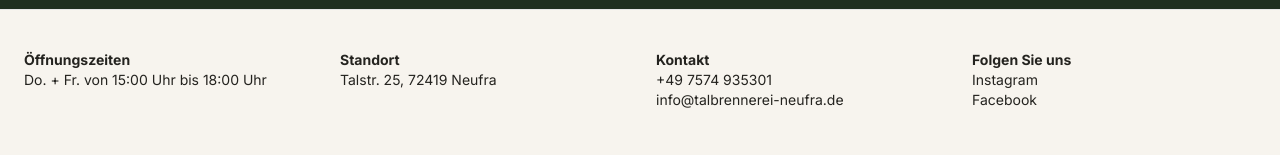
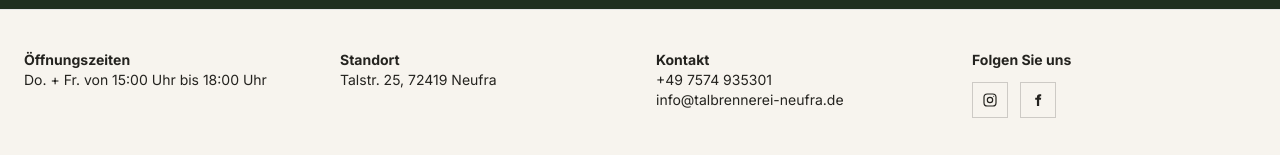
Before and after one commit to katharinadobiosch/tn, a Next.js app: page / in a window 1280 px wide. Shown: the part 3155-3310 px from the top of the page. Built offline with nearby package versions, Linux system fonts and the light colour scheme.

Commit message:
Add social icons to footer

```diff
--- a/src/components/Footer.tsx
+++ b/src/components/Footer.tsx
@@ -22,8 +22,54 @@ export function Footer() {
 
         <div>
           <strong>Folgen Sie uns</strong>
-          <p>Instagram</p>
-          <p>Facebook</p>
+
+          <div className="mt-3 flex gap-3">
+            <a
+              href="https://www.instagram.com/talbrennerei_neufra/"
+              target="_blank"
+              rel="noopener noreferrer"
+              aria-label="Talbrennerei Neufra auf Instagram öffnen"
+              className="flex h-9 w-9 items-center justify-center border border-[#24231F]/20 text-[#24231F] transition-colors duration-200 hover:border-[#B87935] hover:bg-[#EAD6BD]/35 hover:text-[#B87935] focus-visible:outline focus-visible:outline-2 focus-visible:outline-offset-4 focus-visible:outline-[#1F2F20]"
+            >
+              <svg
+                aria-hidden="true"
+                viewBox="0 0 24 24"
+                className="h-4 w-4"
+                fill="none"
+                stroke="currentColor"
+                strokeWidth="1.8"
+                strokeLinecap="round"
+                strokeLinejoin="round"
+              >
+                <rect x="3" y="3" width="18" height="18" rx="5" />
+                <circle cx="12" cy="12" r="4" />
+                <circle
+                  cx="17.5"
+                  cy="6.5"
+                  r="0.8"
+                  fill="currentColor"
+                  stroke="none"
+                />
+              </svg>
+            </a>
+
+            <a
+              href="https://www.facebook.com/p/Talbrennerei-Neufra-100070884354091/?locale=de_DE"
+              target="_blank"
+              rel="noopener noreferrer"
+              aria-label="Talbrennerei Neufra auf Facebook öffnen"
+              className="flex h-9 w-9 items-center justify-center border border-[#24231F]/20 text-[#24231F] transition-colors duration-200 hover:border-[#B87935] hover:bg-[#EAD6BD]/35 hover:text-[#B87935] focus-visible:outline focus-visible:outline-2 focus-visible:outline-offset-4 focus-visible:outline-[#1F2F20]"
+            >
+              <svg
+                aria-hidden="true"
+                viewBox="0 0 24 24"
+                className="h-4 w-4"
+                fill="currentColor"
+              >
+                <path d="M14.5 8.5V7.2c0-.6.4-1 1-1h1.3V3.4c-.6-.1-1.5-.2-2.4-.2-2.4 0-4 1.5-4 4.2v1.1H7.8v3.1h2.6V21h3.3v-9.4h2.7l.4-3.1h-3.1Z" />
+              </svg>
+            </a>
+          </div>
         </div>
       </div>
     </footer>
```
